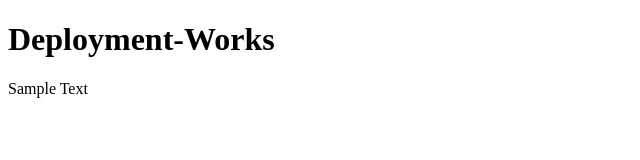
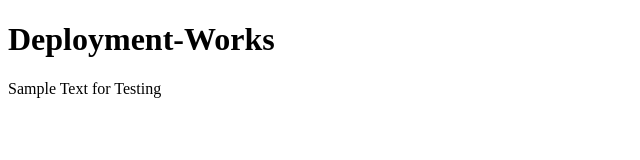
Before and after one commit to officialMKL/okteto-httpd-test, a plain HTML site: page src/index.html in a window 1280 px wide. Shown: the full height of the page, 0-640 px from the left. Drawn offline with Linux system fonts and the light colour scheme.

Commit message:
chore: update html-file+

```diff
--- a/src/index.html
+++ b/src/index.html
@@ -8,6 +8,6 @@
 </head>
 <body>
   <h1>Deployment-Works</h1>
-  <p>Sample Text</p>
+  <p>Sample Text for Testing</p>
 </body>
 </html>
```
